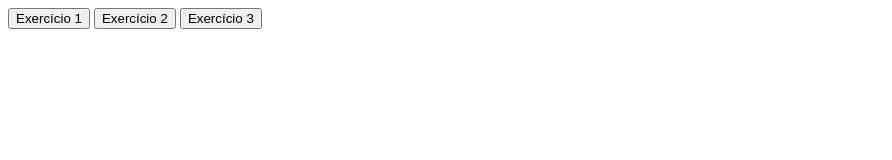
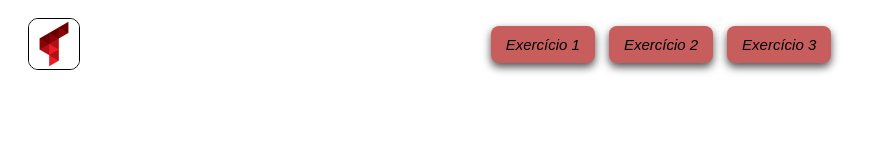
Before and after one commit to devlugon/desafiotarget, a plain HTML site: page index.html in a window 1280 px wide. Shown: the whole page, without its empty margins (0-892 px from the left). Drawn offline with Linux system fonts and the light colour scheme.

Commit message:
style: apply basic styles to buttons and logo
code implemented to add styles and improve the visual part to adapt to the company's visual identity

```diff
--- a/index.html
+++ b/index.html
@@ -5,14 +5,22 @@
     <meta charset="UTF-8">
     <meta name="viewport" content="width=device-width, initial-scale=1.0">
     <link rel="icon" href="logo.png" type="image/x-icon">
+    <link rel="stylesheet" href="styles.css">
     <script src="scriptLoader.js"></script>
     <title>Desafio Target</title>
 </head>
 
 <body>
-    <button onclick="loadScript('script.js')">Exercício 1</button>
-    <button onclick="loadScript('script1.js')">Exercício 2</button>
-    <button onclick="loadScript('script2.js')">Exercício 3</button>
+    <div class="header-container">
+        <img src="logo.png" alt="Logo" class="logo">
+        <div class="buttons-wrapper">
+            <div class="button-container">
+                <button onclick="loadScript('script.js')">Exercício 1</button>
+                <button onclick="loadScript('script1.js')">Exercício 2</button>
+                <button onclick="loadScript('script2.js')">Exercício 3</button>
+            </div>
+        </div>
+    </div>
 </body>
 
 </html>
--- /dev/null
+++ b/styles.css
@@ -0,0 +1,37 @@
+.header-container {
+    display: flex;
+    align-items: center;
+    padding: 10px 20px;
+}
+
+.logo {
+    width: 50px;
+    height: auto;
+    margin-right: auto;
+    border: 1px solid #000000;
+    border-radius: 10px;
+    cursor: pointer;
+}
+
+.buttons-wrapper {
+    flex-grow: 1;
+    display: flex;
+    justify-content: center;
+}
+
+.button-container button:hover {
+    background-color: #ffffff;
+}
+
+.button-container button {
+    margin-right: 10px;
+    padding: 10px 15px;
+    font-style: italic;
+    font-size: 15px;
+    cursor: pointer;
+    border-radius: 8px;
+    border: none;
+    background-color: rgb(199, 93, 93);
+    transition: background-color 0.5s;
+    box-shadow: 0 4px 8px rgba(0, 0, 0, 0.7);
+}
```
